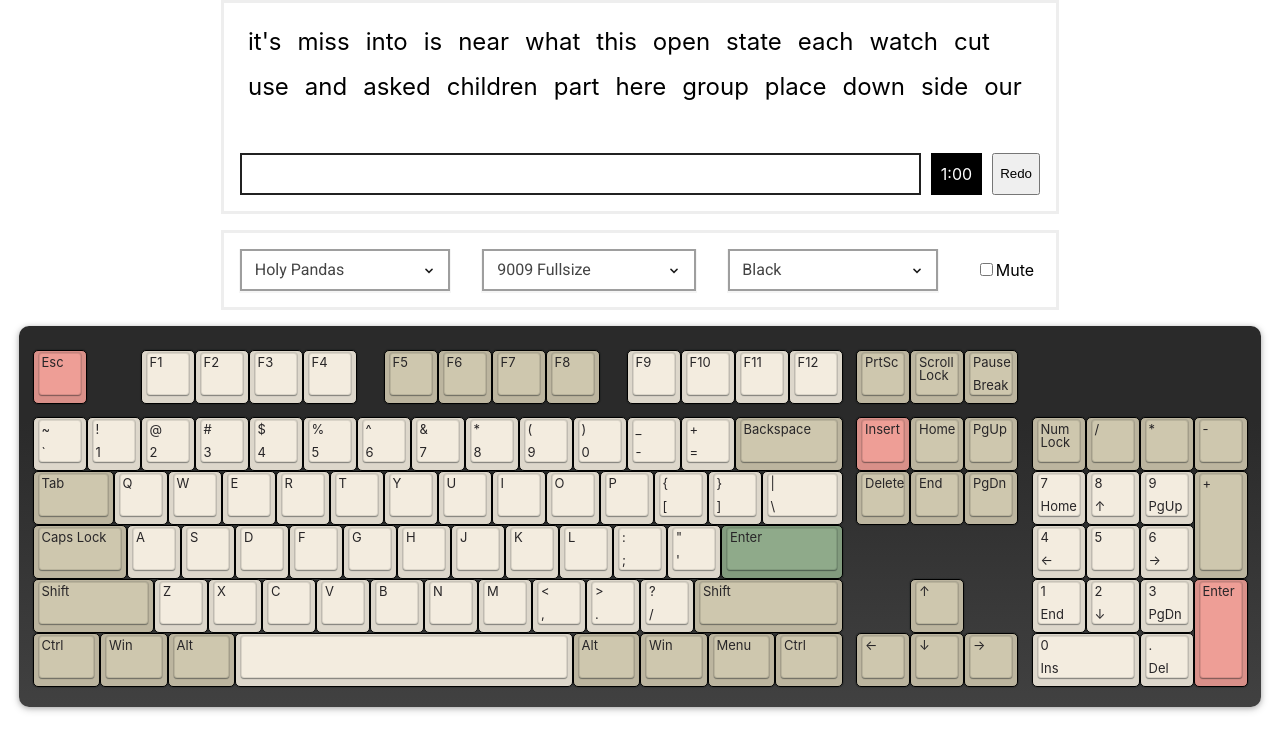
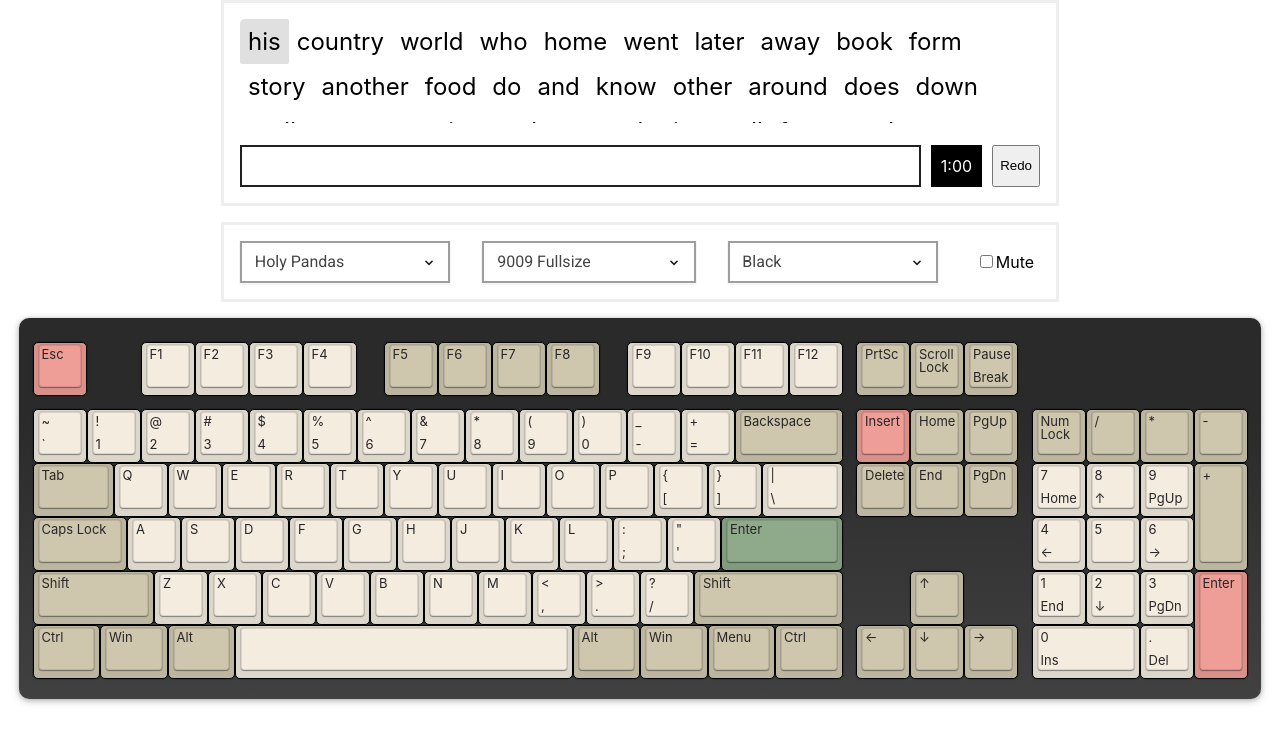
Before and after one commit to tplai/kbsim, a React app: page / in a window 1280 px wide. Shown: the top 750 px of the page. Built offline with nearby package versions, Linux system fonts and the light colour scheme.

Commit message:
Added space handling to typing test

```diff
--- a/src/features/typingTest/TypingTest.js
+++ b/src/features/typingTest/TypingTest.js
@@ -1,33 +1,74 @@
-import React, { useState } from 'react';
+import React, { useState, useRef } from 'react';
 import { useSelector, useDispatch } from 'react-redux';
 import {
+  generateWords,
+  incrementWord,
   keyDown,
   tick,
   redo,
   selectTime,
   selectWords,
+  selectWordIndex,
 } from './typingTestSlice.js';
-import Word from './../word/Word.js';
+// import Word from './../word/Word.js';
 import styles from './TypingTest.module.css';
+import store from './../../app/store';
+
+store.dispatch(generateWords());
 
 export function TypingTest() {
   const words = useSelector(selectWords);
   const timeLeft = useSelector(selectTime);
+  const wordIndex = useSelector(selectWordIndex);
+  // const wordRef = React.createRef();
 
   const dispatch = useDispatch();
 
-  const [inputVal, setInput] = useState("");
-  const [startRace, setStartRace] = useState(false);
+  const [inputVal, setInputVal] = useState("");
+  // const [startRace, setStartRace] = useState(false);
 
   let wordObject = words.map((word, index) => {
     return(
-      <Word key={index} focused={false} status={"default"} text={word}/>
+      <span
+        key={index}
+        ref={word.focused ? useRef() : null}
+        className={`${styles.word} ${word.focused ? styles.active : ''} ${styles[word.status]}`}
+      >
+        {word.text}
+      </span>
     )
+    // return(
+    //   <Word
+    //     key={index}
+    //     focused={word.focused}
+    //     status={word.status}
+    //     text={word.text}
+    //     ref={word.focused ? useRef() : null}
+    //   />
+    // )
   });
 
+  const handleChange = (e) => {
+    setInputVal(e.target.value.trim());
+  }
+
   const handleKeyDown = (e) => {
-    // console.log(e.target.value);
-    // setInput()
+    if (e.keyCode === 32) {
+      setInputVal("");
+      if (inputVal) {
+        dispatch(incrementWord());
+      }
+      // console.log(wordIndex);
+      // console.log();
+      // let wordIndex = store.getState().typingTest.index;
+      console.log(wordObject[wordIndex].ref.current.offsetTop);
+      // if (wordObject[wordIndex].ref.current.offsetTop > )
+      // console.log(wordObject[wordIndex + 1].ref);
+      // setTimeout(() => console.log(wordIndex), 2000)
+      // console.log(wordIndex);
+      // console.log(wordRef);
+      // console.log(wordObject[wordIndex]);
+    }
   }
 
   const handleKeyUp = (e) => {
@@ -48,12 +89,6 @@ export function TypingTest() {
     }
   }
 
-  // <Word focused={true} status={"correct"} text={"lorem"}/>
-  // <Word focused={true} status={"incorrect"} text={"lorem"}/>
-  // <Word focused={false} status={"correct"} text={"lorem"}/>
-  // <Word focused={false} status={"blank"} text={"lorem"}/>
-  // <Word focused={false} status={"blank"} text={"lorem"}/>
-
   return (
     <div className={styles.typingcontainer}>
       <div className={styles.wordcontainer}>
@@ -66,7 +101,9 @@ export function TypingTest() {
       <div className={styles.inputbar}>
         <input
           className={styles.typinginput}
-          onChange={handleKeyDown}
+          value={inputVal}
+          onChange={handleChange}
+          onKeyDown={handleKeyDown}
           autoFocus={true}
           autoCorrect="off"
           autoCapitalize="off"
--- a/src/features/typingTest/TypingTest.module.css
+++ b/src/features/typingTest/TypingTest.module.css
@@ -18,7 +18,7 @@
 .wordarea {
   display: inline-block;
   border-radius: 5px;
-  height: 6.1rem;
+  height: 6.5rem;
   overflow: hidden;
 }
 
@@ -28,6 +28,7 @@
 
 .inputbar {
   padding: 1rem;
+  padding-top: 0.1rem;
   /* background: #eee; */
   display: flex;
   flex-wrap: wrap;
@@ -67,3 +68,25 @@
   padding: 10px;
   flex-grow: 1;
 }
+
+.word {
+  padding: .5rem;
+  display: inline-block;
+  font-size: 1.5rem;
+  border-radius: 2px;
+}
+
+.word.default {
+}
+
+.word.correct {
+  color: #3ab049;
+}
+
+.word.incorrect {
+  color: #fe0000;
+}
+
+.word.active {
+  background: #e0e0e0;
+}
--- a/src/features/typingTest/typingTestSlice.js
+++ b/src/features/typingTest/typingTestSlice.js
@@ -1,3 +1,4 @@
+import React from 'react';
 import { createSlice } from '@reduxjs/toolkit';
 import { getRandom } from './../typingModules/typingModules.js';
 import { wordList, shuffle } from './wordlist.js';
@@ -12,9 +13,46 @@ export const typingTestSlice = createSlice({
       keystrokes: "",
       accuracy: "",
     },
-    words: getRandom(wordList, 30),
+    words: [],
+    keystrokes: {
+      correct: 0,
+      incorrect: 0
+    },
+    index: 0,
+    // wordRef: React.createRef(),
   },
   reducers: {
+    generateWords: (state) => {
+      state.words = [];
+      let randomwords = getRandom(wordList, 30);
+      for (let word in randomwords) {
+        let wordObj = {
+          text: randomwords[word],
+          focused: false,
+          status: "default",
+          ref: null,
+        }
+        randomwords[word] = wordObj;
+      }
+      randomwords[0].focused = true;
+      // randomwords[0].ref = state.wordRef;
+      state.words = randomwords;
+    },
+    updateWords: (state) => {
+
+    },
+    incrementWord: (state) => {
+      if (state.words.length - 1 > state.index) {
+        state.words[state.index].focused = false;
+        state.words[++state.index].focused = true;
+        // state.words[state.index].focused = false;
+        // state.words[state.index].ref = null;
+        // state.words[state.index + 1].ref = action.payload.ref;
+        // state.words[state.index + 1].focused = true;
+        // state.index++;
+        // console.log(state.index);
+      }
+    },
     keyDown: (state, action) => {
 
     },
@@ -26,10 +64,12 @@ export const typingTestSlice = createSlice({
   },
 });
 
-export const { keyDown, tick, redo } = typingTestSlice.actions;
+export const { generateWords, incrementWord, keyDown, tick, redo } = typingTestSlice.actions;
 
 // state exports
 export const selectTime = state => state.typingTest.time;
 export const selectWords = state => state.typingTest.words;
+export const selectWordIndex = state => state.typingTest.index;
+// export const selectWordRef = state => state.typingTest.wordRef;
 
 export default typingTestSlice.reducer;
```
